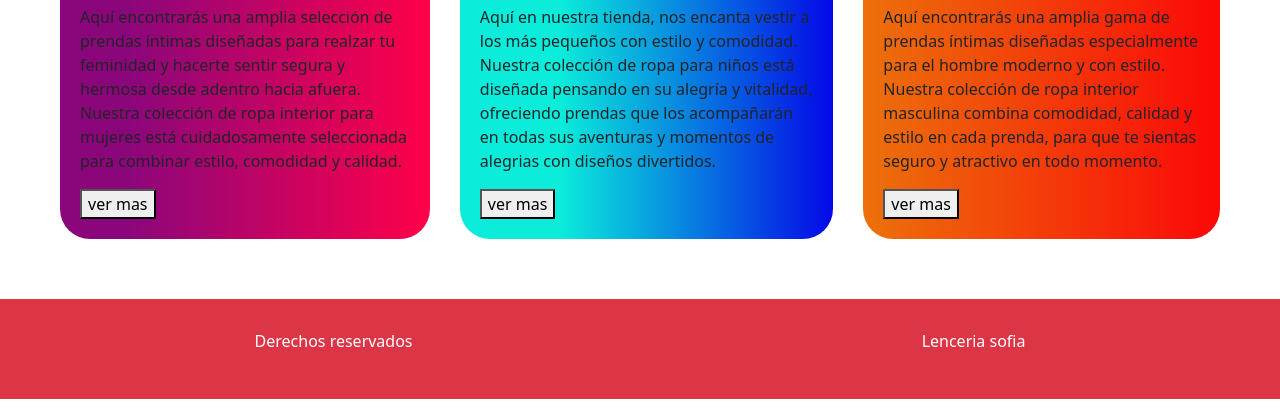
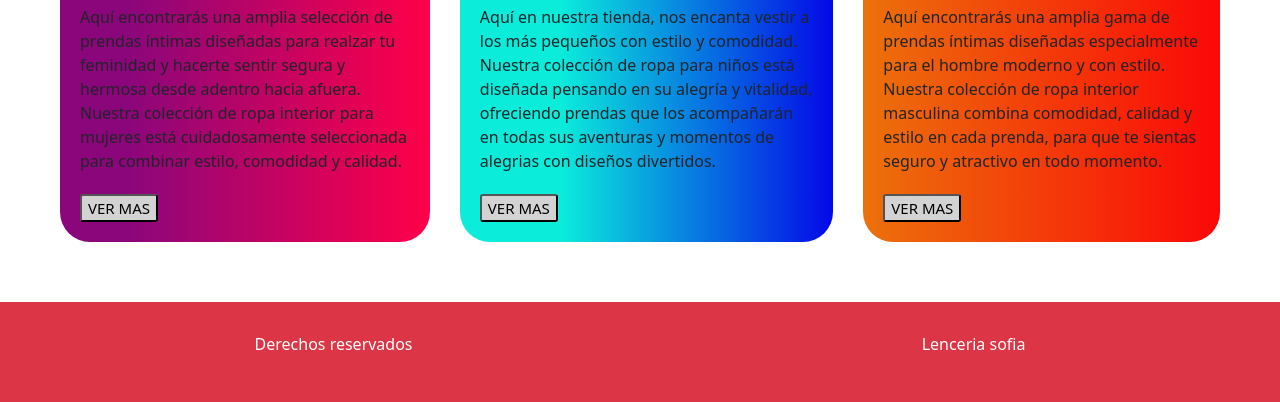
Before and after one commit to luciano-santagada/Sofia-lenceria, a website: page index.html in a window 1280 px wide. Shown: the part 2343-2745 px from the top of the page. Drawn offline with nearby package versions, Linux system fonts and the light colour scheme.

Commit message:
correccion final del proyecto

```diff
--- a/css/estilos.css
+++ b/css/estilos.css
@@ -62,6 +62,23 @@
 
 .informacion {
   padding: 0 20px 20px 20px;
+}
+
+.tarjetita-boton {
+  background-color: lightgrey;
+  font-size: 15px;
+  border-radius: 3px;
+  text-decoration: none;
+  margin-top: 5px;
+  text-align: center;
+  text-transform: uppercase;
+  cursor: pointer;
+}
+
+.tarjetita-boton:hover {
+  transform: translateY(1px);
+  background-color: #383737;
+  transition: transform 0.3s ease, background-color 3s ease;
 }
 
 .tarjetita-imagen-1 {
```
